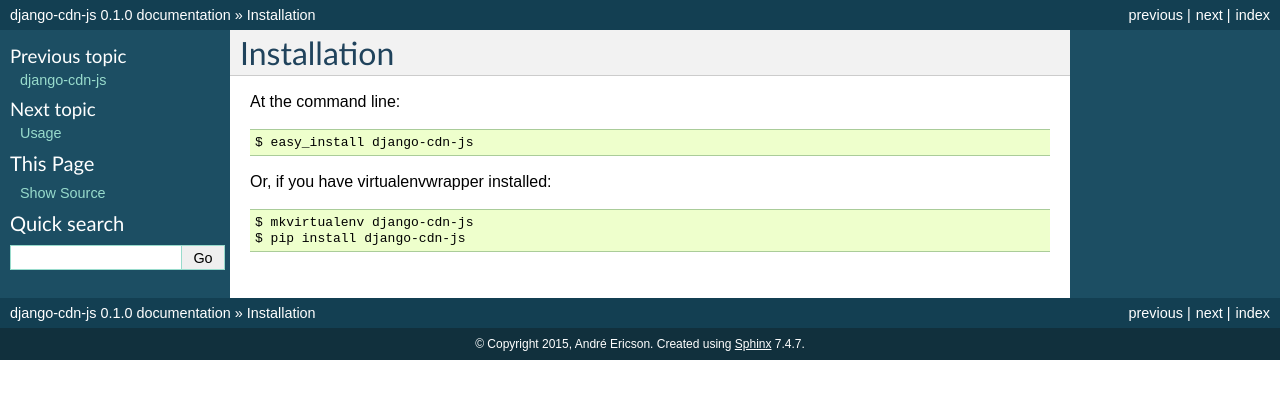
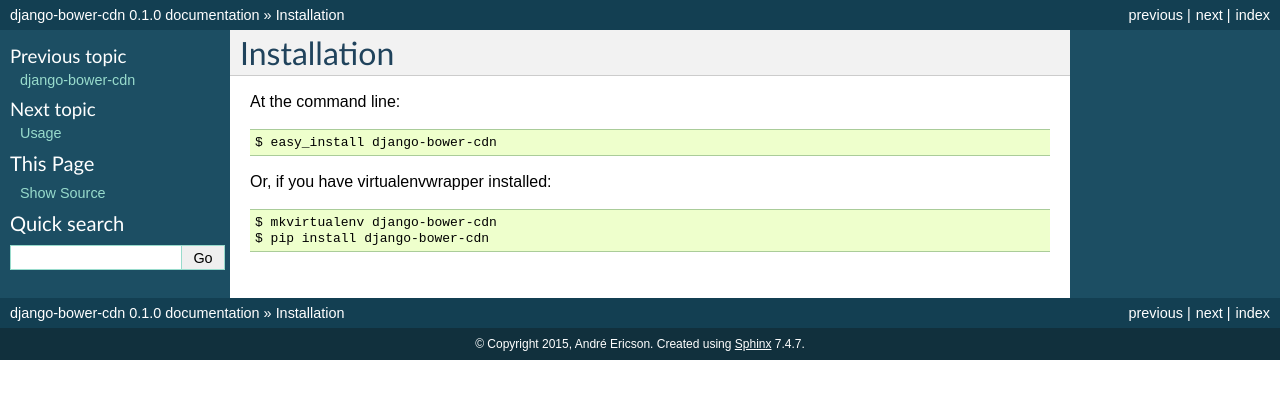
Before and after one commit to aericson/django-bower-cdn, a Sphinx documentation site: the page built from docs/installation.rst, in a window 1280 px wide. Shown: the top 399 px of the page. Built offline with Sphinx 7.4.7, drawn with Linux system fonts in a browser that asks for light colours.

```diff
--- a/docs/conf.py
+++ b/docs/conf.py
@@ -46,7 +46,7 @@ source_suffix = '.rst'
 master_doc = 'index'
 
 # General information about the project.
-project = u'django-cdn-js'
+project = u'django-bower-cdn'
 copyright = u'2015, André Ericson'
 
 # The version info for the project you're documenting, acts as replacement for
@@ -173,7 +173,7 @@ html_static_path = ['_static']
 #html_file_suffix = None
 
 # Output file base name for HTML help builder.
-htmlhelp_basename = 'django-cdn-jsdoc'
+htmlhelp_basename = 'django-bower-cdndoc'
 
 
 # -- Options for LaTeX output --------------------------------------------------
@@ -192,7 +192,7 @@ latex_elements = {
 # Grouping the document tree into LaTeX files. List of tuples
 # (source start file, target name, title, author, documentclass [howto/manual]).
 latex_documents = [
-  ('index', 'django-cdn-js.tex', u'django-cdn-js Documentation',
+  ('index', 'django-bower-cdn.tex', u'django-bower-cdn Documentation',
    u'André Ericson', 'manual'),
 ]
 
@@ -222,7 +222,7 @@ latex_documents = [
 # One entry per manual page. List of tuples
 # (source start file, name, description, authors, manual section).
 man_pages = [
-    ('index', 'django-cdn-js', u'django-cdn-js Documentation',
+    ('index', 'django-bower-cdn', u'django-bower-cdn Documentation',
      [u'André Ericson'], 1)
 ]
 
@@ -236,8 +236,8 @@ man_pages = [
 # (source start file, target name, title, author,
 #  dir menu entry, description, category)
 texinfo_documents = [
-  ('index', 'django-cdn-js', u'django-cdn-js Documentation',
-   u'André Ericson', 'django-cdn-js', 'One line description of project.',
+  ('index', 'django-bower-cdn', u'django-bower-cdn Documentation',
+   u'André Ericson', 'django-bower-cdn', 'One line description of project.',
    'Miscellaneous'),
 ]
 
--- a/docs/index.rst
+++ b/docs/index.rst
@@ -3,7 +3,7 @@
    You can adapt this file completely to your liking, but it should at least
    contain the root `toctree` directive.
 
-Welcome to django-cdn-js's documentation!
+Welcome to django-bower-cdn's documentation!
 =================================================================
 
 Contents:
--- a/docs/installation.rst
+++ b/docs/installation.rst
@@ -4,9 +4,9 @@ Installation
 
 At the command line::
 
-    $ easy_install django-cdn-js
+    $ easy_install django-bower-cdn
 
 Or, if you have virtualenvwrapper installed::
 
-    $ mkvirtualenv django-cdn-js
-    $ pip install django-cdn-js
+    $ mkvirtualenv django-bower-cdn
+    $ pip install django-bower-cdn
--- a/docs/usage.rst
+++ b/docs/usage.rst
@@ -2,6 +2,4 @@
 Usage
 ========
 
-To use django-cdn-js in a project::
-
-    import django-cdn-js
+# TODO
```
Also changed, not shown: CONTRIBUTING.rst (+10 -10 lines), README.rst (+35 -13 lines), setup.py (+5 -5 lines), 2 other files.
